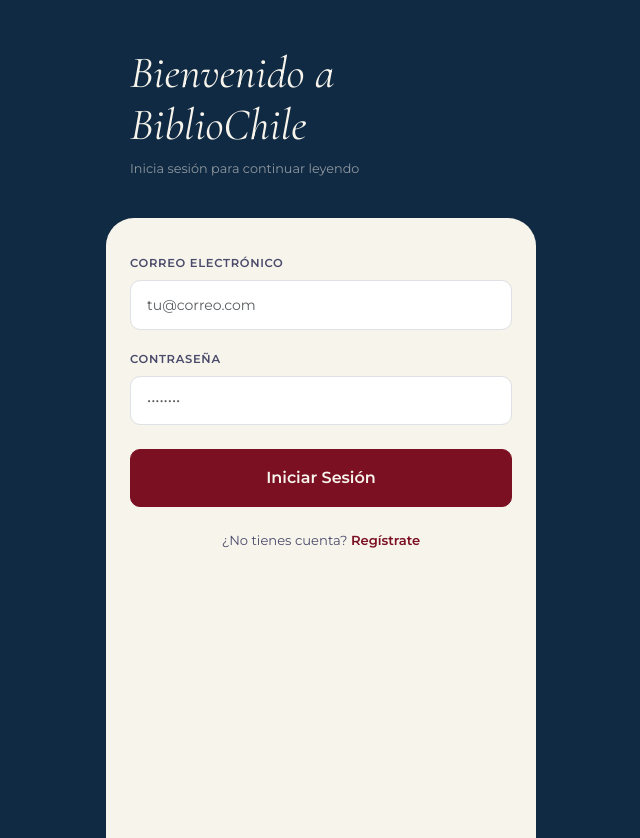
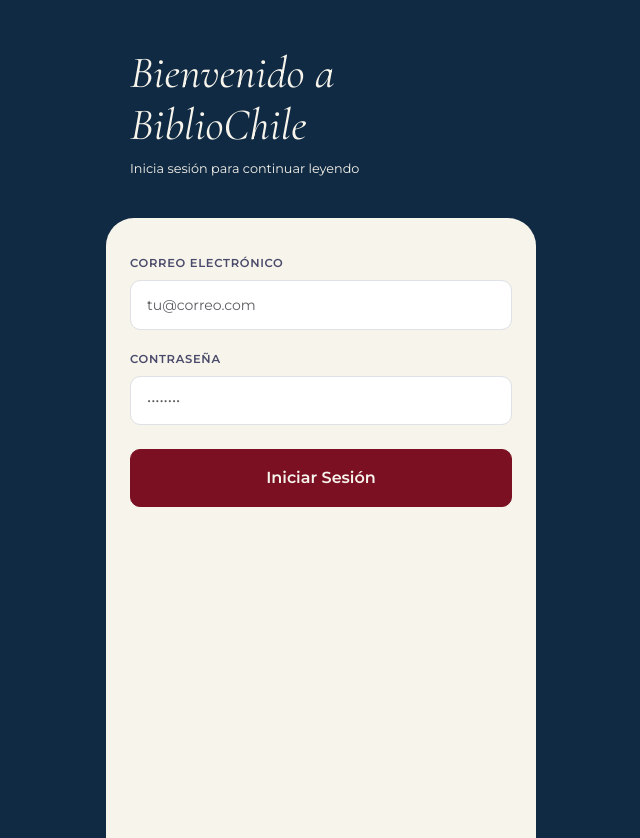
Before and after one commit to BiblioChile/bibliochile-frontend, a React (Vite) app: page /login in a window 1280 px wide. Shown: the whole page, without its empty margins (319-959 px from the left). Built offline with nearby package versions, Linux system fonts and the light colour scheme; no server answers.

Commit message:
chore: remove unused components.css

```diff
--- a/src/index.css
+++ b/src/index.css
@@ -12,15 +12,38 @@
   --font-ui:      'Montserrat', sans-serif;
 }
 
-* {
+*, *::before, *::after {
   box-sizing: border-box;
   margin: 0;
   padding: 0;
 }
 
 body {
-  background-color: var(--bg);
-  color: var(--ivory);
-  font-family: var(--font-ui);
+  background-color: var(--bg) !important;
+  color: var(--ivory) !important;
+  font-family: var(--font-ui) !important;
   min-height: 100vh;
 }
+
+/* Forzar colores sobre Bootstrap */
+.bc-page,
+.bc-page h1,
+.bc-page h2,
+.bc-page h3,
+.bc-page h4,
+.bc-page h5,
+.bc-page p,
+.bc-page span,
+.bc-page div {
+  color: var(--ivory) !important;
+}
+
+.bc-card,
+.bc-card .card-body,
+.bc-card .card-title,
+.bc-card p,
+.bc-card span,
+.bc-card div {
+  color: var(--ivory) !important;
+  background-color: var(--surface) !important;
+}
```
Also changed, not shown: src/styles/components.css (deleted).
